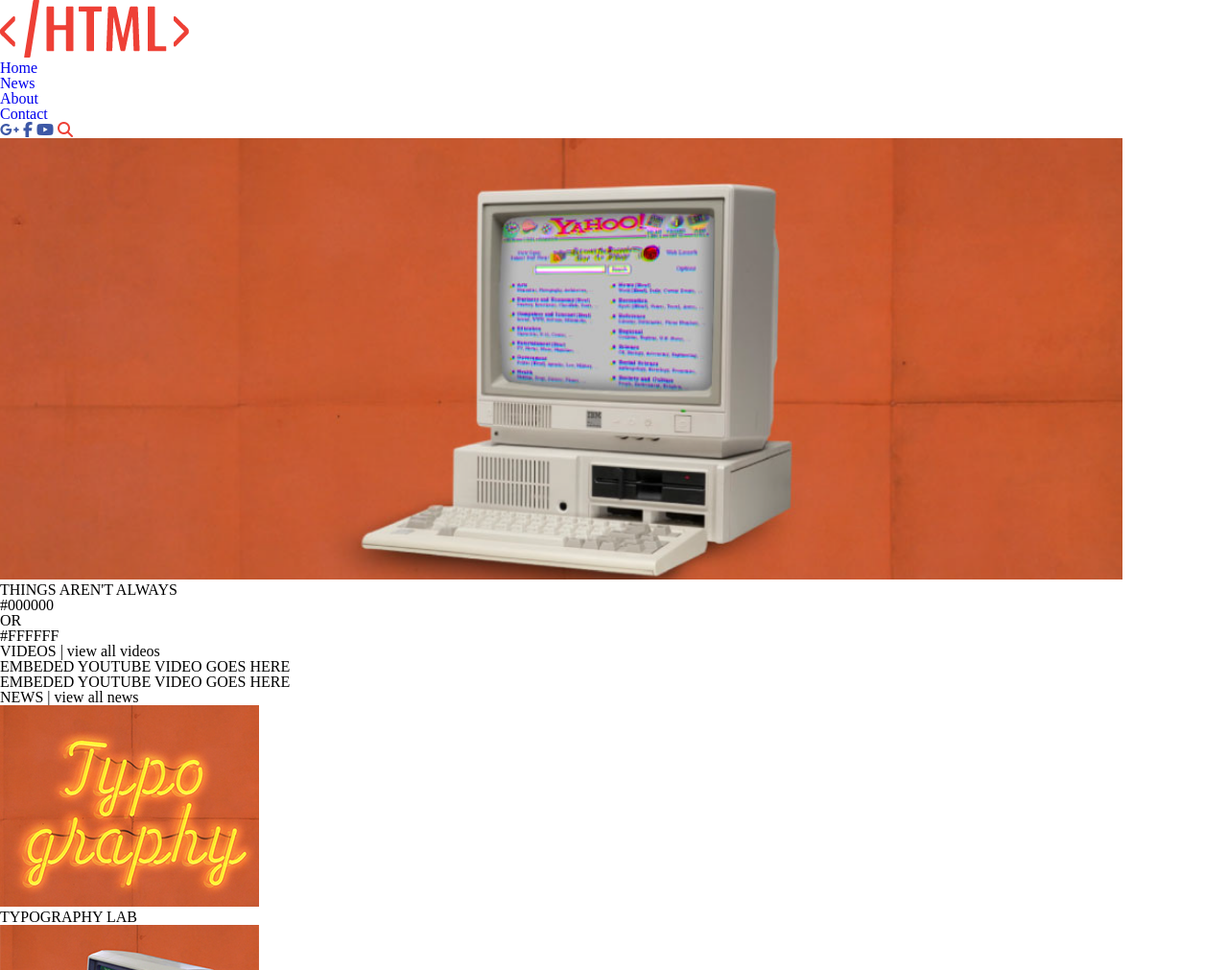
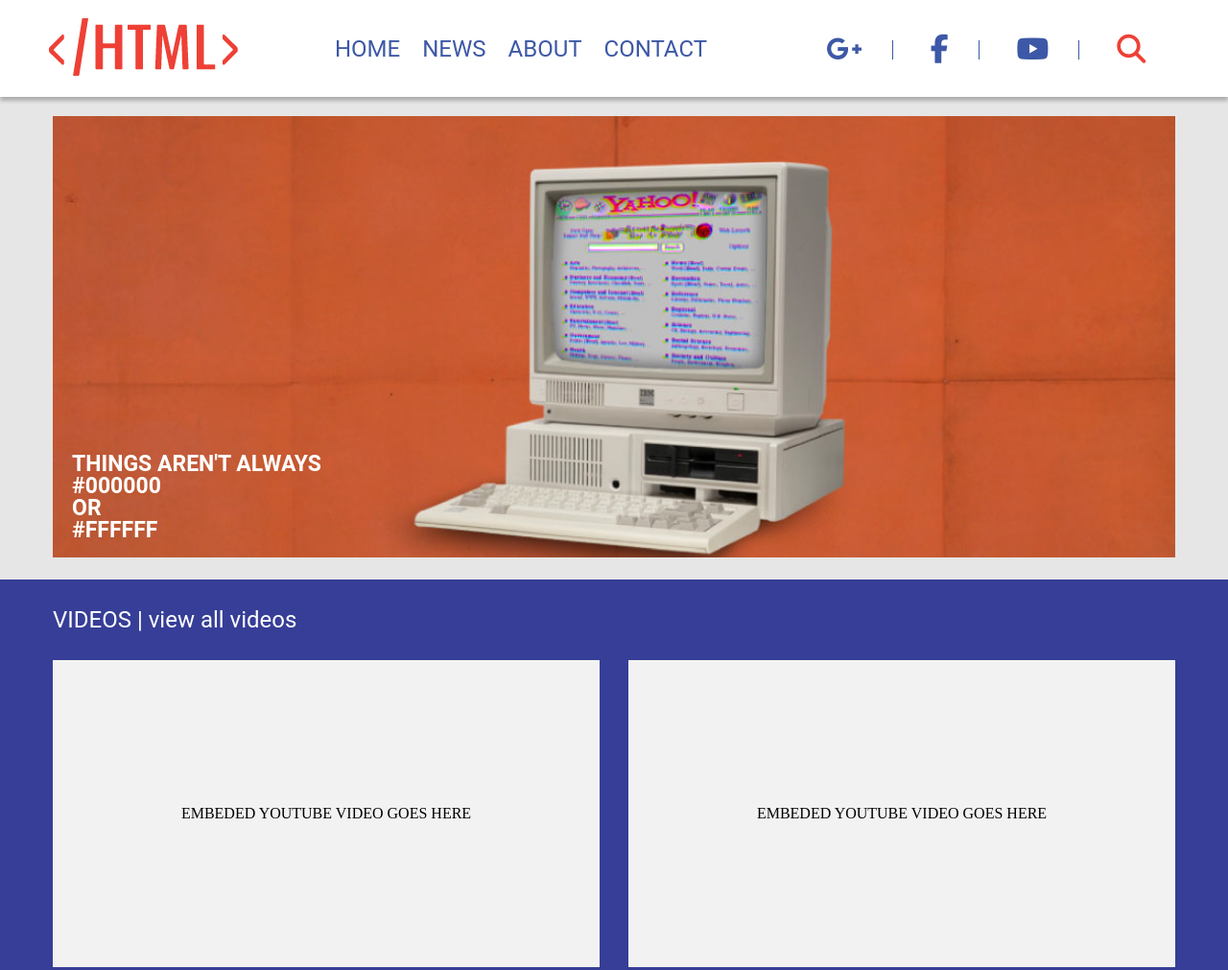
Before and after one commit to Saba-Kiria/Unilab-Lesson-8, a plain HTML site: page index.html in a window 1280 px wide. Shown: the top 1011 px of the page at 96% size. Drawn offline with Linux system fonts and the light colour scheme.

Commit message:
correct css files

```diff
--- a/css/reset.css
+++ b/css/reset.css
@@ -0,0 +1,54 @@
+/* http://meyerweb.com/eric/tools/css/reset/
+   v2.0 | 20110126
+   License: none (public domain)
+*/
+
+html, body, div, span, applet, object, iframe,
+h1, h2, h3, h4, h5, h6, p, blockquote, pre,
+a, abbr, acronym, address, big, cite, code,
+del, dfn, em, img, ins, kbd, q, s, samp,
+small, strike, strong, sub, sup, tt, var,
+b, u, i, center,
+dl, dt, dd, ol, ul, li,
+fieldset, form, label, legend,
+table, caption, tbody, tfoot, thead, tr, th, td,
+article, aside, canvas, details, embed,
+figure, figcaption, footer, header, hgroup,
+menu, nav, output, ruby, section, summary,
+time, mark, audio, video {
+	margin: 0;
+	padding: 0;
+	border: 0;
+	font-size: 100%;
+	font: inherit;
+	vertical-align: baseline;
+}
+/* HTML5 display-role reset for older browsers */
+article, aside, details, figcaption, figure,
+footer, header, hgroup, menu, nav, section {
+	display: block;
+}
+body {
+	line-height: 1;
+}
+ol, ul {
+	list-style: none;
+}
+blockquote, q {
+	quotes: none;
+}
+blockquote:before, blockquote:after,
+q:before, q:after {
+	content: '';
+	content: none;
+}
+table {
+	border-collapse: collapse;
+	border-spacing: 0;
+}
+a {
+	text-decoration: none;
+}
+* {
+	box-sizing: border-box;
+}
--- a/css/style.css
+++ b/css/style.css
@@ -1,54 +1,175 @@
-/* http://meyerweb.com/eric/tools/css/reset/
-   v2.0 | 20110126
-   License: none (public domain)
-*/
+.flex-center{ display: -webkit-box; display: -ms-flexbox; display: flex; -webkit-box-pack: center; -ms-flex-pack: center; justify-content: center; -webkit-box-align: center; -ms-flex-align: center; align-items: center; }
+.flex{ display: -webkit-box; display: -ms-flexbox; display: flex; }
+/* Justify-content */
+.j-betwen{ -webkit-box-pack: justify; -ms-flex-pack: justify; justify-content: space-between; }
+.j-around{ -ms-flex-pack: distribute; justify-content: space-around; }
+.j-center{ -webkit-box-pack: center; -ms-flex-pack: center; justify-content: center; }
+.end{ -webkit-box-pack: end; -ms-flex-pack: end; justify-content: flex-end; }
+/* Align-items */
+.center-items{ -webkit-box-align: center; -ms-flex-align: center; align-items: center; }
+/* Fonts */
+.roboto{ font-family: 'Roboto'; }
+/*          */
+body{
+    padding-top: 101px;
+}
+.container {
+	width: 1170px;
+	margin: 0 auto;
+}
+.navigation{
+    position: fixed;
+    top: 0;
+    left: 0;
+    width: 100%;
+    height: 101px;
+    background-color: white;
+    -webkit-box-shadow: 0px 4px 4px rgba(0, 0, 0, 0.25);
+            box-shadow: 0px 4px 4px rgba(0, 0, 0, 0.25);
+    z-index: 20;
+}
+.nav-link{
+    padding-right: 23px;
+    font-size: 24px;
+    color: #3D58A6;
+    text-transform: uppercase;
+    position: relative;
+}
+.nav-link::after{
+    content: ' ';
+    position: absolute;
+    bottom: -5px;
+    left: 0;
+    background: #3f6cf3;
+    height: 3px;
+    width: 0%;
+    display: block;
+    -webkit-transition: all 0.3s;
+    -o-transition: all 0.3s;
+    transition: all 0.3s;
+    border-radius: 10px;
+}
+.nav-link:hover:after{
+    width: 80%;
+}
+.fa-google-plus-g,
+.fa-facebook-f,
+.fa-youtube,
+.fa-search{
+    font-size: 30px;
+    padding-right: 35px;
+}
+.fa-google-plus-g:after,
+.fa-facebook-f:after,
+.fa-youtube:after{
+    content: '';
+    width: 1px;
+    height: 20px;
+    margin-left: 31px;
+    background-color: #3D58A6;
+    display: inline-block;
+}
 
-html, body, div, span, applet, object, iframe,
-h1, h2, h3, h4, h5, h6, p, blockquote, pre,
-a, abbr, acronym, address, big, cite, code,
-del, dfn, em, img, ins, kbd, q, s, samp,
-small, strike, strong, sub, sup, tt, var,
-b, u, i, center,
-dl, dt, dd, ol, ul, li,
-fieldset, form, label, legend,
-table, caption, tbody, tfoot, thead, tr, th, td,
-article, aside, canvas, details, embed,
-figure, figcaption, footer, header, hgroup,
-menu, nav, output, ruby, section, summary,
-time, mark, audio, video {
-	margin: 0;
-	padding: 0;
-	border: 0;
-	font-size: 100%;
-	font: inherit;
-	vertical-align: baseline;
+.hero{
+    background-color: #E6E6E6;
 }
-/* HTML5 display-role reset for older browsers */
-article, aside, details, figcaption, figure,
-footer, header, hgroup, menu, nav, section {
-	display: block;
+.hero-img{
+    padding-top: 20px;
+    padding-bottom: 20px;
 }
-body {
-	line-height: 1;
+.wrapper{
+    position: relative;
+    width: 1170px;
+    margin-left: auto;
+    margin-right: auto;
 }
-ol, ul {
-	list-style: none;
+.img-about{
+    position: absolute;
+    width: 339px;
+    left: 20px;
+    bottom:40px;
+    color: white;
+    font-size: 23px;
+    font-weight: bold;
 }
-blockquote, q {
-	quotes: none;
+
+/* Videos */
+.videos{
+    background-color: #363E97;
+    padding-bottom: 90px;
 }
-blockquote:before, blockquote:after,
-q:before, q:after {
-	content: '';
-	content: none;
+.video{
+    margin-top: 30px;
+    width: 570px;
+    height: 320px;
+    background-color: #F2F2F2;
 }
-table {
-	border-collapse: collapse;
-	border-spacing: 0;
+.video-title{
+    padding-top: 30px;
+    font-size: 24px;
+    color: white;
 }
-a {
-	text-decoration: none;
+.video-h1{
+    font-size: 16px;
 }
-* {
-	box-sizing: border-box;
+/* News */
+.news{
+    background-color: #BDCCD4;
+    padding-bottom: 90px;
 }
+.box{
+    background-color: #E6E6E6;
+}
+.news-title{
+    padding-top: 30px;
+    font-size: 24px;
+}
+.news-wrapper{
+    margin-top: 30px;
+}
+.box-about{
+    padding: 14px;
+    font-size: 22px;
+}
+
+/* media features */
+.features{
+    background-color: #E6E6E6;
+    padding-bottom: 30px;
+}
+.f-title{
+    padding-top: 25px;
+    font-size: 24px;
+}
+.f-box{
+    background-color: #F2F2F2;
+    width: 570px;
+    margin-top: 30px;
+}
+
+.f-wrapper{
+    margin-top: 17px;
+}
+.wrapper-about{
+    width: 355px;
+    font-size: 20px;
+}
+.f-box-title{
+    margin-top: 14px;
+    margin-left: 20px;
+    color: #3D58A6;
+    font-size: 22px;
+}
+.button{
+    margin-bottom: 14px;
+    margin-right: 14px;
+    font-size: 14px;
+}
+
+/* Footer */
+
+.footer-text{
+    padding-top: 22px;
+    padding-bottom: 22px;
+    font-size: 15px;
+}
```
